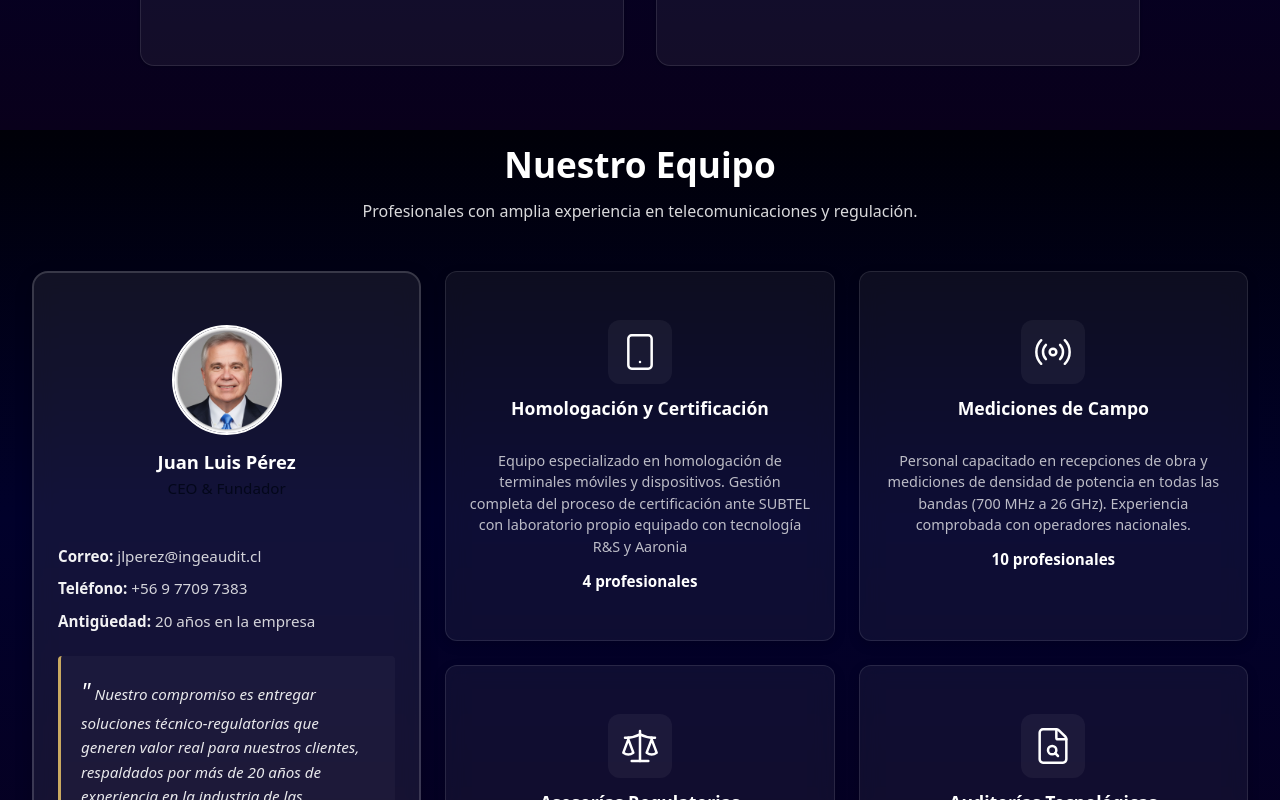
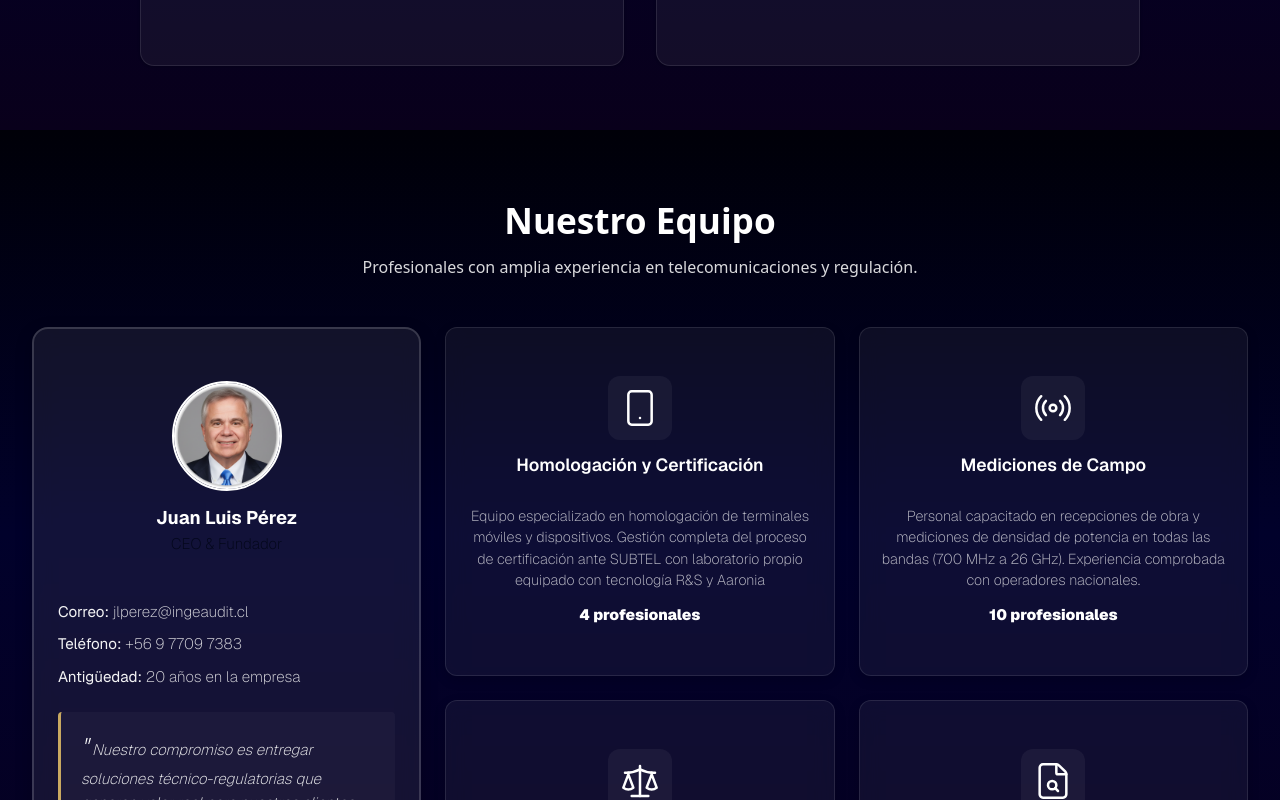
Before and after one commit to ingeaudit-coder/ingeaudit-website, a Next.js app: page /nosotros in a window 1280 px wide. Shown: the part 960-1760 px from the top of the page. Built offline with nearby package versions, Linux system fonts and the light colour scheme.

Commit message:
Se mejoraron los margenes para darle distancia

```diff
--- a/src/components/sections/Team/Team.module.css
+++ b/src/components/sections/Team/Team.module.css
@@ -1,5 +1,5 @@
 .section {
-  padding: 0.5rem 2rem 4rem;
+  padding: 4rem 2rem 4rem;
   color: #fff;
   text-align: center;
   background-image: linear-gradient(to bottom, #000008 0%, #01012b 40%, #09001b 100%);
@@ -19,6 +19,8 @@
 
 /* ===== Main Layout ===== */
 .mainLayout {
+  font-family: var(--font-geist-sans);
+  font-weight: 200;
   display: grid;
   grid-template-columns: 1fr 1fr 1fr;
   gap: 1.5rem;
```
